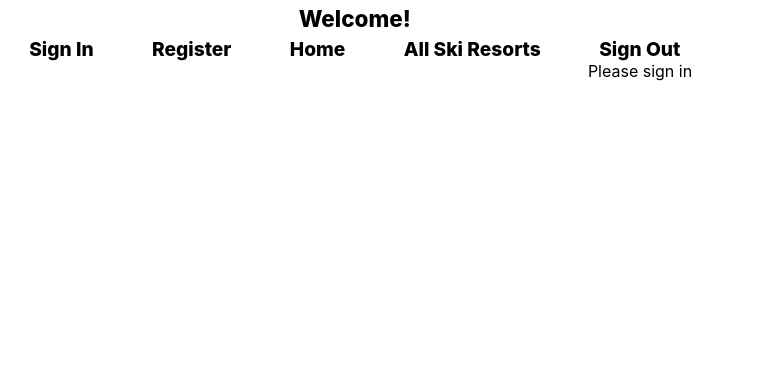
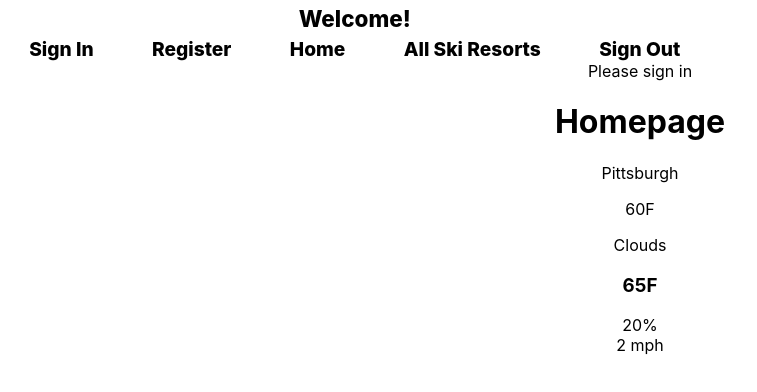
Before and after one commit to dxs19/SkiResortClient, a React (Create React App) app: page /home in a window 1280 px wide. Shown: the top 392 px of the page, without its empty margins (0-757 px from the left). Built offline with nearby package versions, Linux system fonts and the light colour scheme.

Commit message:
weather api start

```diff
--- a/src/App.js
+++ b/src/App.js
@@ -52,7 +52,7 @@ const App = () => {
 
         <Routes>
           <Route
-            path="/"
+            path="/home"
             element={<Home
               user={user}
               toggleAuthenticated={toggleAuthenticated} />}
--- a/src/components/Nav.jsx
+++ b/src/components/Nav.jsx
@@ -24,7 +24,7 @@ const Nav = ({ user, authenticated, handleLogOut }) => {
             <h3>Welcome!</h3>
             <Link to='/login'>Sign In</Link>
             <Link to='/register'>Register</Link>
-            <Link to='/'>Home</Link>
+            <Link to='/home'>Home</Link>
             <Link to='/resorts'>All Ski Resorts</Link>
             <Link onClick={handleLogOut} to="/">
                 Sign Out
--- a/src/components/Weather.jsx
+++ b/src/components/Weather.jsx
@@ -1,12 +1,36 @@
-const WeatherDash = () => {
-    let generateIconUrl = (ico) => {
-        return `http://openweathermap.org/img/wn/${ico}@2x.png`
-    }
+import React, { useState } from 'react'
+import axios from 'axios'
 
+function Weather() {
+    const [data, setData] = useState({})
+
+    const url = `https://api.openweathermap.org/data/2.5/weather?lat=40.395618&lon=-79.838661&appid=${process.env.API_APP_WEATHER_KEY}`
     return (
-        <div>
-
+        <div classname="weather">
+            <div className="container">
+                <div className="top">
+                    <div className="location">
+                        <p>Pittsburgh</p>
+                    </div>
+                    <div className="temp">
+                        60F
+                    </div>
+                    <div className="description">
+                        <p>Clouds</p>
+                    </div>
+                    <div className="feels">
+                        <h3>65F</h3>
+                        <div className="humidity">
+                            20%
+                        </div>
+                        <div className="wind">
+                            2 mph
+                        </div>
+                    </div>
+                </div>
+            </div>
         </div>
     )
 }
-export default WeatherDash
+
+export default Weather
--- a/src/pages/Home.js
+++ b/src/pages/Home.js
@@ -1,7 +1,9 @@
-
+import Weather from "../components/Weather"
 const Home = (props) => {
-    (<div>
-        <h3> Homepage</h3>    </div>
+    return (<div>
+        <h1> Homepage</h1>
+        <Weather />
+    </div>
     )
 }
 
```
